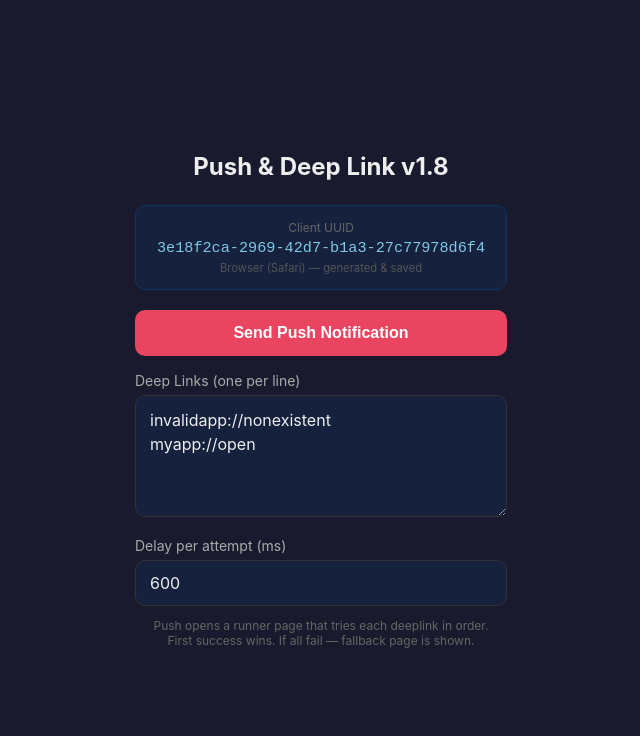
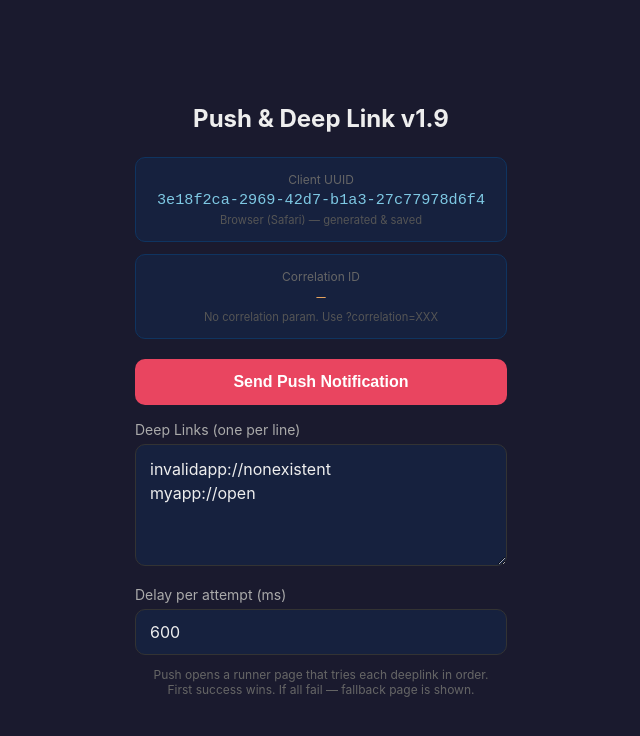
Before and after one commit to Aniosky/pwa-deeplink, a plain HTML site: page app/index.html in a window 1280 px wide. Shown: the whole page, without its empty margins (319-959 px from the left). Drawn offline with Linux system fonts and the light colour scheme.

Commit message:
v1.9: Add correlation ID from query param, persist in cookie for PWA

```diff
--- a/app/app.js
+++ b/app/app.js
@@ -44,6 +44,37 @@ function initUUID() {
 }
 
 initUUID();
+
+// =============== Correlation ID ===============
+function initCorrelation() {
+    var valEl = document.getElementById('correlation-value');
+    var srcEl = document.getElementById('correlation-source');
+    var mode = navigator.standalone ? 'Standalone (PWA)' : 'Browser (Safari)';
+
+    // 1. Check query param (Safari landing)
+    var params = new URLSearchParams(window.location.search);
+    var fromUrl = params.get('correlation');
+
+    if (fromUrl) {
+        setCookie('correlation_id', fromUrl, 365);
+        valEl.textContent = fromUrl;
+        srcEl.textContent = mode + ' — saved from URL param';
+        return;
+    }
+
+    // 2. Check cookie (PWA open)
+    var fromCookie = getCookie('correlation_id');
+    if (fromCookie) {
+        valEl.textContent = fromCookie;
+        srcEl.textContent = mode + ' — read from cookie';
+        return;
+    }
+
+    valEl.textContent = '—';
+    srcEl.textContent = 'No correlation param. Use ?correlation=XXX';
+}
+
+initCorrelation();
 
 // =============== Service Worker ===============
 async function registerSW() {
--- a/app/index.html
+++ b/app/index.html
@@ -56,12 +56,18 @@
 </head>
 <body>
     <div class="container">
-        <h1>Push & Deep Link v1.8</h1>
+        <h1>Push & Deep Link v1.9</h1>
 
-        <div id="uuid-box" style="margin-bottom:20px; padding:14px; background:#16213e; border:1px solid #0f3460; border-radius:10px; text-align:center;">
+        <div id="uuid-box" style="margin-bottom:12px; padding:14px; background:#16213e; border:1px solid #0f3460; border-radius:10px; text-align:center;">
             <div style="font-size:0.75rem; color:#666; margin-bottom:4px;">Client UUID</div>
             <div id="uuid-value" style="font-size:0.95rem; color:#7ec8e3; word-break:break-all; font-family:monospace;"></div>
             <div id="uuid-source" style="font-size:0.7rem; color:#555; margin-top:4px;"></div>
+        </div>
+
+        <div id="correlation-box" style="margin-bottom:20px; padding:14px; background:#16213e; border:1px solid #0f3460; border-radius:10px; text-align:center;">
+            <div style="font-size:0.75rem; color:#666; margin-bottom:4px;">Correlation ID</div>
+            <div id="correlation-value" style="font-size:0.95rem; color:#e9a560; word-break:break-all; font-family:monospace;">—</div>
+            <div id="correlation-source" style="font-size:0.7rem; color:#555; margin-top:4px;"></div>
         </div>
 
         <button id="sendPush" class="btn btn-primary">Send Push Notification</button>
```
